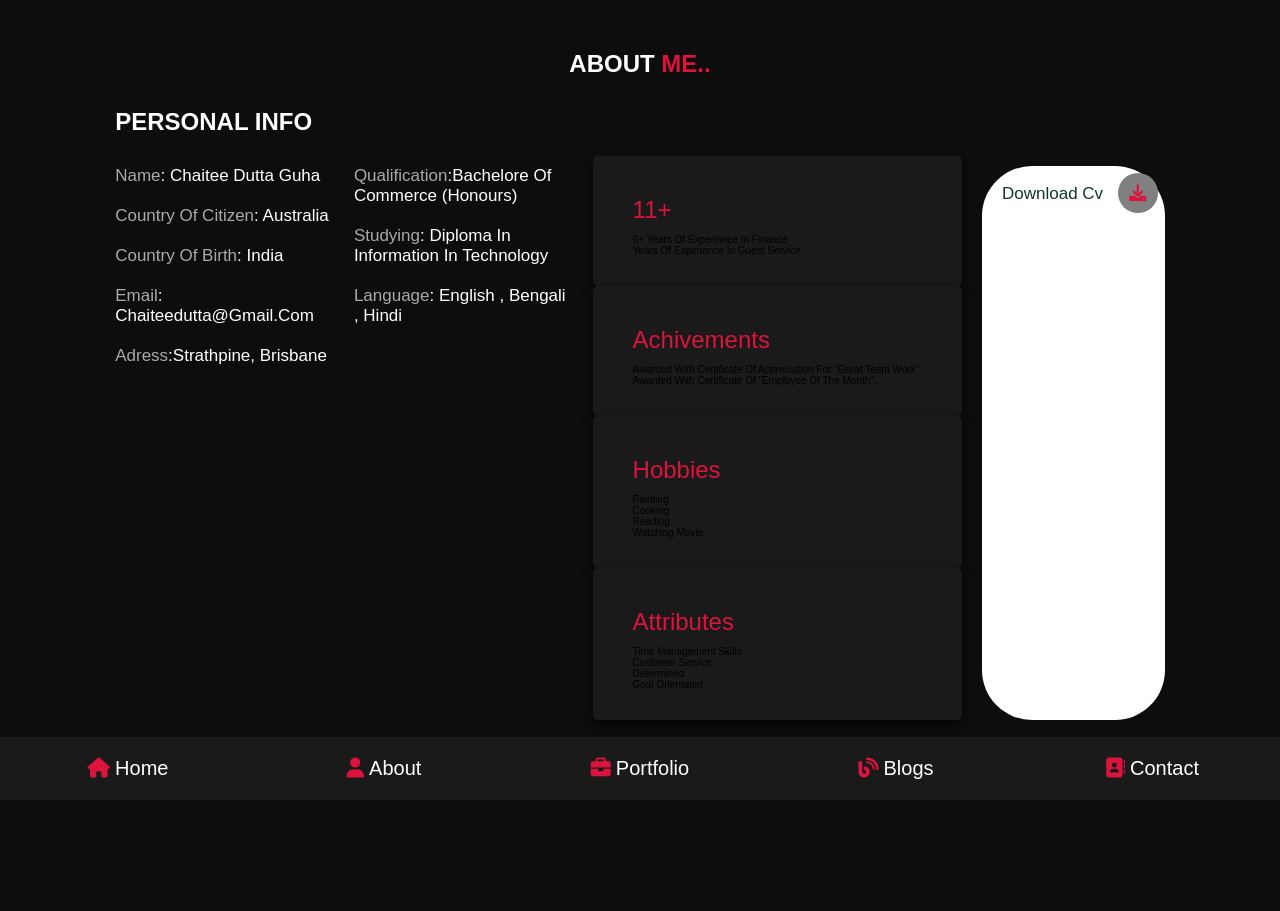
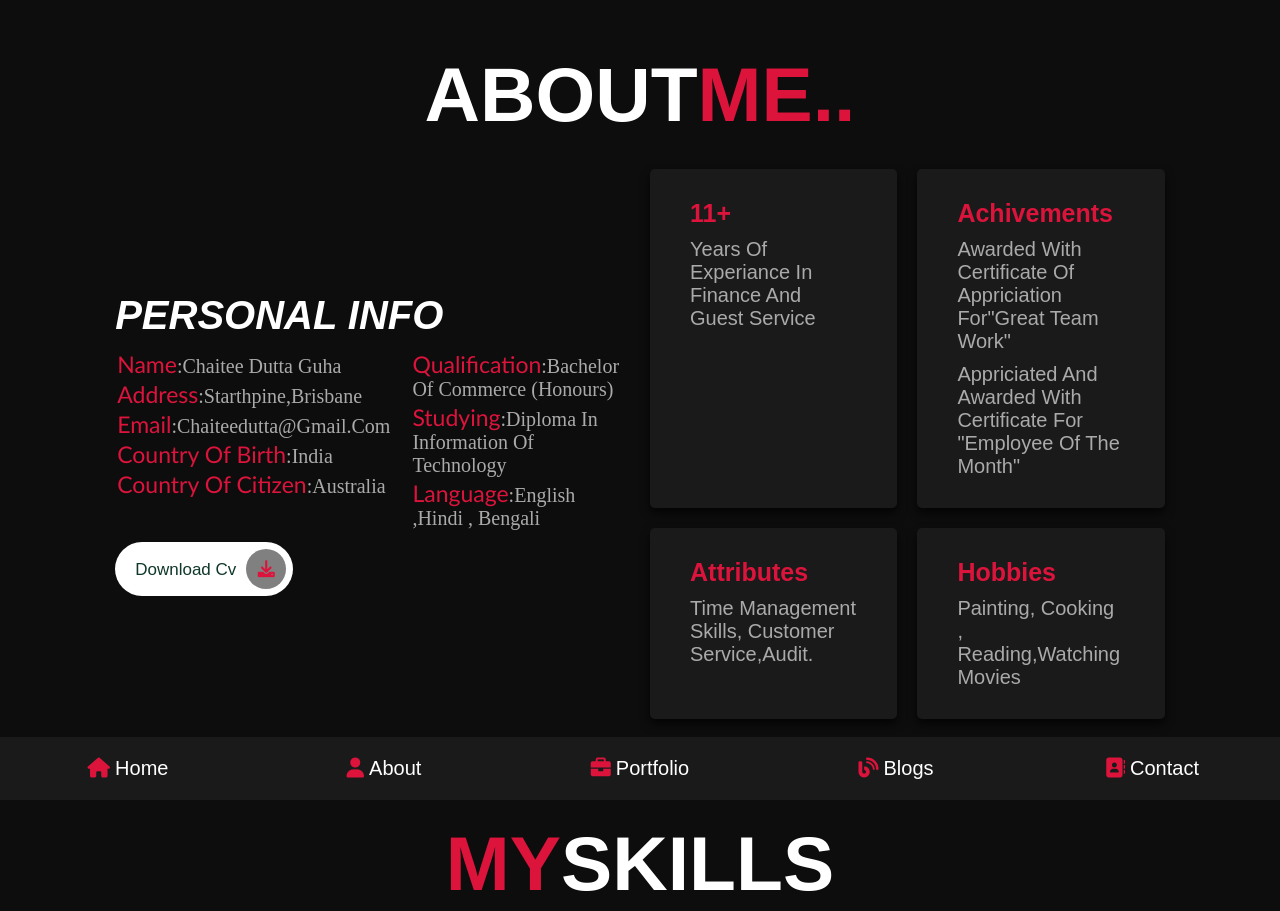
Before and after one commit to chaitee27/My-Projects, a plain HTML site: page Portfolio-assignment/about.html in a window 1280 px wide. Shown: the top 911 px of the page. Before the commit the page ends 845 px from the top, so only its background shows below. Drawn offline with Linux system fonts and the light colour scheme.

Commit message:
initial commit

```diff
--- a/Portfolio-assignment/about.html
+++ b/Portfolio-assignment/about.html
@@ -29,62 +29,97 @@
     <!-- navbar section ends -->
     <!-- about section start -->
 
+
 <section class="about">
 
-        <h1 class="heading">About <span>Me..</span></h1>
+    <h1 class="heading">about<span>me..</span></h1>
 
     <div class="row">
-            <div class="container1">
+        <div class="info-container">
             <h1>personal info</h1>
+            <div class="box-container">
 
-                <div class="container2">
             <div class="box">
-                        <h3><span>name</span>: Chaitee Dutta Guha</h3>
-                        <h3><span>country of Citizen</span>: Australia</h3>
-                        <h3><span>country of birth</span>: India</h3>
-                        <h3><span>email</span>: chaiteedutta@gmail.com</h3>
-                        <h3><span>adress</span>:Strathpine, brisbane</h3>
+                <h3><span>name</span>:chaitee dutta guha</h3>
+                <h3><span>address</span>:Starthpine,brisbane</h3>
+                <h3><span>email</span>:chaiteedutta@gmail.com</h3>
+                <h3><span>country of birth</span>:India</h3>
+                <h3><span>country of citizen</span>:Australia</h3>
             </div>
             <div class="box">
-                        <h3><span>Qualification</span>:Bachelore of Commerce (Honours)</h3>
-                        <h3> <span>Studying</span>: Diploma in Information in Technology</h3>
-                        <h3> <span>Language</span>: English , Bengali , Hindi</h3>
+                <h3><span>Qualification</span>:bachelor of Commerce (honours)</h3>
+                <h3><span>Studying</span>:Diploma in Information of Technology</h3>
+                <h3><span>language</span>:English ,Hindi , Bengali</h3>
+            </div>
         </div>
 
-                <div class="container3">
+            <a href="#" class="btn">download cv<i class="fas fa-download"></i></a>
+        </div>
+
+        <div class="count-container">
 
             <div class="box">
                 <h3>11+</h3>
-                        <ul>6+ years of experiance in Finance</ul>
-                        <ul>years of experiance in Guest Service</ul>
+                <p>years of experiance in finance and guest service</p>
             </div>
 
             <div class="box">
                 <h3>Achivements</h3>
-                        <p>Awarded with certificate of appreciation for "great team work".</p>
-                        <p>Awarded with Certificate of "Employee of the month".</p>
+                <p>Awarded with certificate of appriciation for"great team work"</p>
+                <p>Appriciated and awarded with certificate for "employee of the month"</p>
             </div>
 
             <div class="box">
-                        <h3>Hobbies</h3>
-                        <p>Painting</p><p>cooking</p>
-                        <p>Reading</p><p>Watching movie</p>
+                <h3>attributes</h3>
+                <p>Time management skills, customer service,audit.</p>
             </div>
 
             <div class="box">
-                        <h3>Attributes</h3>
-                        <p>Time management skills</p><p>Customer service</p>
-                        <p>determined</p><p>goal orientated</p>
-                    </div>
-
-
-                </div>
-
-                <a href="#" class="btn">download cv <i class="fas fa-download"></i></a>
+                <h3>hobbies</h3>
+                <p>painting, cooking , reading,watching movies</p>
             </div>
 
         </div>
+    </div>
+
 </section>
+<!-- about section end -->
+ <section class="skill">
+     <h1 class="heading"><span>My</span>skills</h1>
+
+     <div class="box-container">
+         <div class="box">
+             <img src="icon-1.jpg" alt="">
+             <h3>HTML</h3>
+         </div>
+         <div class="box">
+            <img src="icon-2.jpg" alt="">
+            <h3>css</h3>
+        </div>
+        <div class="box">
+            <img src="icon-3.jpg" alt="">
+            <h3>java script</h3>
+        </div>
+        <div class="box">
+            <img src="icon-4.jpg" alt="">
+            <h3>sass</h3>
+        </div>
+        <div class="box">
+            <img src="icon-5.jpg" alt="">
+            <h3>java</h3>
+        </div>
+        <div class="box">
+            <img src="icon-6.jpg" alt="">
+            <h3>ruby&rails</h3>
+        </div>
+        <div class="box">
+            <img src="icon-7.jpg" alt="">
+            <h3>Python</h3>
+        </div>
+     </div>
+
+ </section>
+
 
 
 
--- a/Portfolio-assignment/style.scss
+++ b/Portfolio-assignment/style.scss
@@ -16,6 +16,12 @@ $light-bg:#1a1a1a;
 $white:#fff;
 $light-color:#aaa;
 $box-shadow:0 .5rem 1rem rgba(0,0,0,.7);
+
+@mixin grid($val){
+    display: grid;
+    grid-template-columns: repeat(auto-fit,minmax($var,1fr));
+    gap: 2rem;
+}
 
 html {
     font-size: 62.5%;
@@ -45,15 +51,13 @@ section{
 
 .heading{
     text-align: center;
-    font-size:x-large;
-    color:$white;
+    font-size:6vw;;
+    color: $white;
     margin-bottom: 3rem;
     text-transform:uppercase;
-
     span{
         text-transform:uppercase;
         color:$crimson;
-
     }
 
 }
@@ -159,94 +163,99 @@ section{
     }
 
 }
+
 .about{
+
     .row{
-        display:flex;
+        display: flex;
         align-items: center;
         flex-wrap: wrap;
         gap:2rem;
 
-        .container1{
+        .info-container{
             flex:1 1 42rem;
-
             h1{
-                font-size: x-large;
+                font-size:4rem;
                 color:$white;
-                text-transform:uppercase;
+                text-transform: uppercase;
+                font-style: italic;
                 padding-bottom: 1rem;
             }
-
-            .container2{
-                padding:1rem 0;
-                display: flex;
-                flex-wrap: wrap;
+            .box-container{
+                padding:1px;
+                display:flex;
+                flex-wrap:wrap;
                 gap:2rem;
 
                 .box{
-                    flex:1 1 20rem;
-
+                    flex:1 1  20rem;
                     h3{
-                        font-size: 1.7rem;
-                        color:$white;
-                        padding:1rem 0;
-                        font-weight:normal;
-
-
+                        font-size: 20px;
+                        color:#aaa;
+                        padding: 1px;
+                        font-family: 'Times New Roman', Times, serif;
+                        font-weight: lighter;
                         span{
-                            color:$light-color;
-                            font-weight: lighter;
+                            color:$crimson;
+                            font-family: 'Gill Sans', 'Gill Sans MT', Calibri, 'Trebuchet MS', sans-serif;
+                            font-weight: bolder;
+                            font-size: 23px;
                         }
-
                     }
                 }
             }
+        }
 
-            .container3{
-                flex:1 1 42rem,
-                display: flex;
-                flex-wrap: wrap;
-                gap:2rem;
-
-                .box{
-                    flex:1 1 42rem;
-                    padding:3rem 4rem;
-                    border-radius: .5rem;
-                    background: $light-bg;
-                    box-shadow: $box-shadow;
-
-                    h3{
-                        font-size: x-large;
-                        font-weight: lighter;
-                        color: $crimson;
-                        padding: 1rem 0;
-                    }
-
-
+        .count-container{
+            flex:1 1 42rem;
+            display:flex;
+            flex-wrap: wrap;
+            gap:2rem;
+            .box{
+                flex:1 1 20rem;
+                padding: 3rem 4rem;
+                border-radius:.5rem;
+                background:$light-bg;
+                box-shadow: $box-shadow;
+                h3{
+                    font-size: 25px;
+                    color: $crimson;
                 }
-
-
-
+                p{
+                    padding-top: 1rem;
+                    font-size:20px;
+                    color:$light-color;
+                }
             }
 
         }
+    }
 
+    }
 
+.skills{
+    .box-container{
+        @include grid(16rem);
 
-
-
-
-
-
+        .box{
+            padding:2rem;
+            text-align: center;
+            box-shadow: $box-shadow;
+            border-radius: 60%;
+            background:$light-bg;
+            img{
+                height:7rem;
+                margin-bottom: 1rem;
+            }
+            h3{
+                color:$white;
+                font-size: 20px;
+                font-style: oblique;
+                font-weight: normal;
+            }
         }
     }
 }
-
-
-
-
-
-
-
 //media queries
 
 @media (max-width:1200px){
@@ -263,7 +272,7 @@ section{
 @media (max-width:768px){
 
     .heading{
-        font-size:x-large,
+        font-size:xx-large,
     }
     .navbar{
 
```
Also changed, not shown: Portfolio-assignment/style.css, 1 other file. Lines whose indentation alone changed are shown as unchanged.
